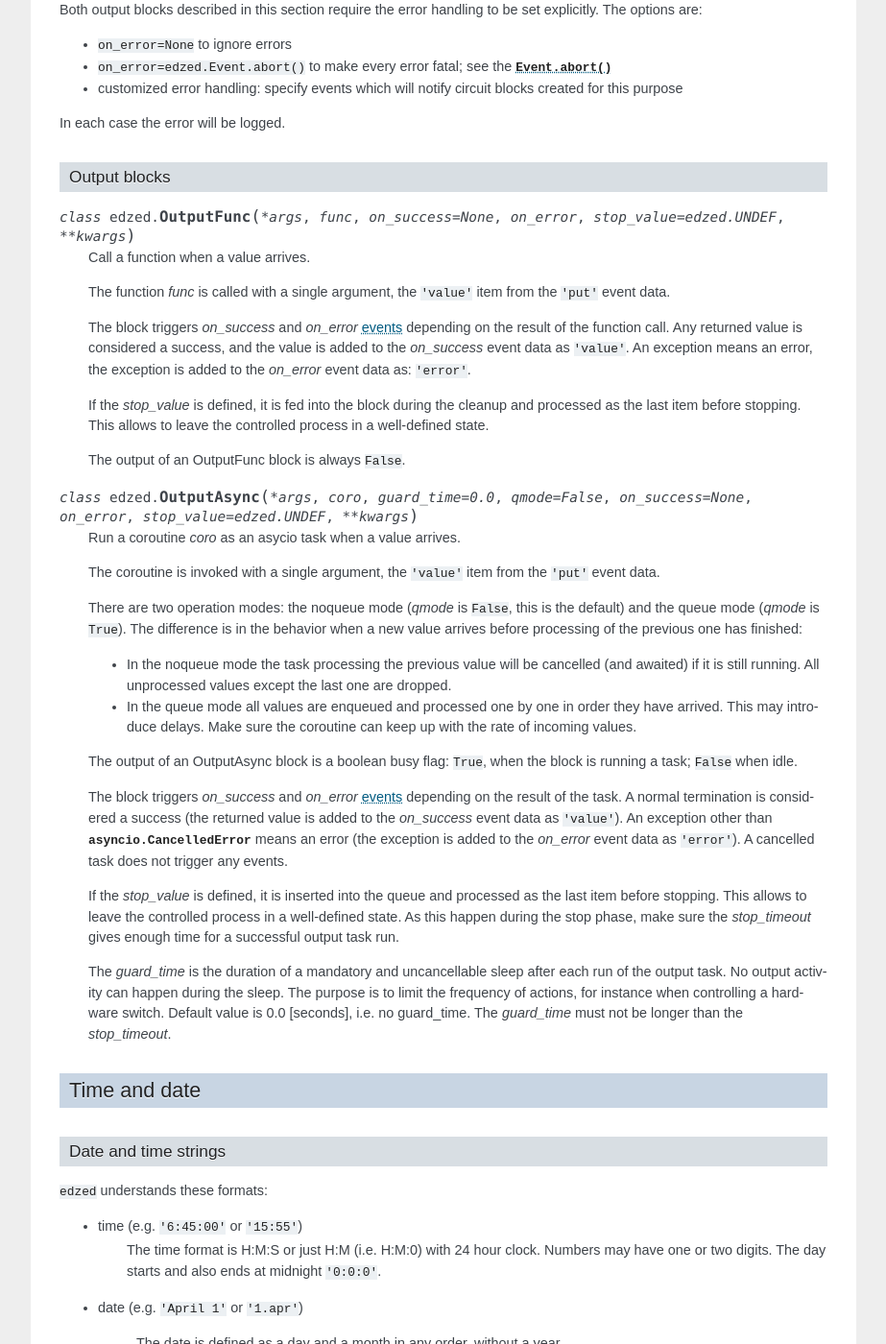
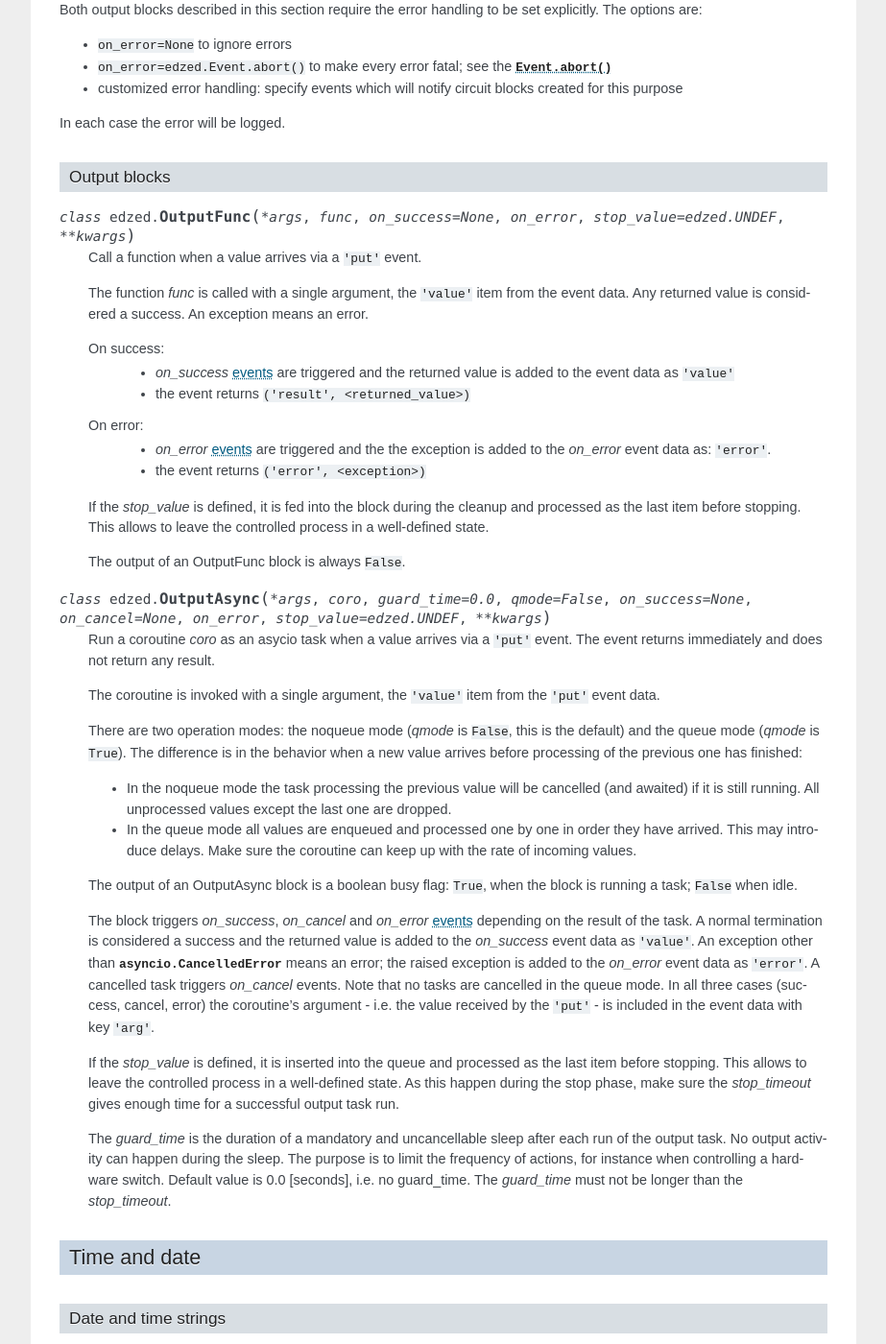
Before and after one commit to xitop/edzed, a Sphinx documentation site: the page built from docs/sblocks.rst, in a window 1280 px wide and 1400 px high, scrolled down 2291 px. Shown: the whole window at 96% size, without its empty margins (198-1121 px from the left). Built offline with Sphinx 7.4.7, drawn with Linux system fonts in a browser that asks for light colours.

Commit message:
Small changes regarding event processing
- rename DataEdit.default to DataEdit.setdefault
- DataEdit.modify() can remove a data item
- 'put' events handled by OutputFunc return a value
- add on_cancel parameter to OutputAsync
- add 'arg' data item to events generated by OutputAsync

```diff
--- a/docs/sblocks.rst
+++ b/docs/sblocks.rst
@@ -176,16 +176,21 @@ Output blocks
 
 .. class:: OutputFunc(*args, func, on_success=None, on_error, stop_value=edzed.UNDEF, **kwargs)
 
-  Call a function when a value arrives.
+  Call a function when a value arrives via a ``'put'`` event.
 
   The function *func* is called with a single argument, the ``'value'``
-  item from the ``'put'`` event data.
+  item from the event data. Any returned value is considered a success.
+  An exception means an error.
 
-  The block triggers *on_success* and *on_error* :ref:`events<Events>`
-  depending on the result of the function call.
-  Any returned value is considered a success, and the value is added to the
-  *on_success* event data as ``'value'``. An exception means an error,
-  the exception is added to the *on_error* event data as: ``'error'``.
+  On success:
+    - *on_success* :ref:`events<Events>` are triggered and the
+      returned value is added to the event data as ``'value'``
+    - the event returns ``('result', <returned_value>)``
+
+  On error:
+    - *on_error* :ref:`events<Events>` are triggered and the
+      the exception is added to the *on_error* event data as: ``'error'``.
+    - the event returns ``('error', <exception>)``
 
   If the *stop_value* is defined, it is fed into the block
   during the cleanup and processed as the last item before stopping.
@@ -193,9 +198,11 @@ Output blocks
 
   The output of an OutputFunc block is always ``False``.
 
-.. class:: OutputAsync(*args, coro, guard_time=0.0, qmode=False, on_success=None, on_error, stop_value=edzed.UNDEF, **kwargs)
+.. class:: OutputAsync(*args, coro, guard_time=0.0, qmode=False, on_success=None, on_cancel=None, on_error, stop_value=edzed.UNDEF, **kwargs)
 
-  Run a coroutine *coro* as an asycio task when a value arrives.
+  Run a coroutine *coro* as an asycio task when a value arrives
+  via a ``'put'`` event. The event returns immediately and does not
+  return any result.
 
   The coroutine is invoked with a single argument, the ``'value'``
   item from the ``'put'`` event data.
@@ -216,12 +223,15 @@ Output blocks
   The output of an OutputAsync block is a boolean busy flag:
   ``True``, when the block is running a task; ``False`` when idle.
 
-  The block triggers *on_success* and *on_error* :ref:`events<Events>`
-  depending on the result of the task. A normal termination is
-  considered a success (the returned value is added to the *on_success* event data as ``'value'``).
-  An exception other than :exc:`asyncio.CancelledError` means an error
-  (the exception is added to the *on_error* event data as ``'error'``).
-  A cancelled task does not trigger any events.
+  The block triggers *on_success*, *on_cancel* and *on_error* :ref:`events<Events>`
+  depending on the result of the task. A normal termination is considered
+  a success and the returned value is added to the *on_success* event data as ``'value'``.
+  An exception other than :exc:`asyncio.CancelledError` means an error;
+  the raised exception is added to the *on_error* event data as ``'error'``.
+  A cancelled task triggers *on_cancel* events. Note that no tasks are
+  cancelled in the queue mode. In all three cases (success, cancel, error)
+  the coroutine's argument - i.e. the value received by the ``'put'`` -
+  is included in the event data with key ``'arg'``.
 
   If the *stop_value* is defined, it is inserted into the queue
   and processed as the last item before stopping. This allows to leave
--- a/setup.py
+++ b/setup.py
@@ -20,7 +20,7 @@ with open(path.join(here, 'README.md'), encoding='utf-8') as f:
 
 setup(
     name='edzed',
-    version='21.3.29',
+    version='21.4.4',
     description='A library for building small automated systems',
     long_description=long_description,
     long_description_content_type="text/markdown",
```
Also changed, not shown: docs/changelog.rst (+9 -0 lines), docs/filters.rst (+24 -8 lines), 4 other files.
